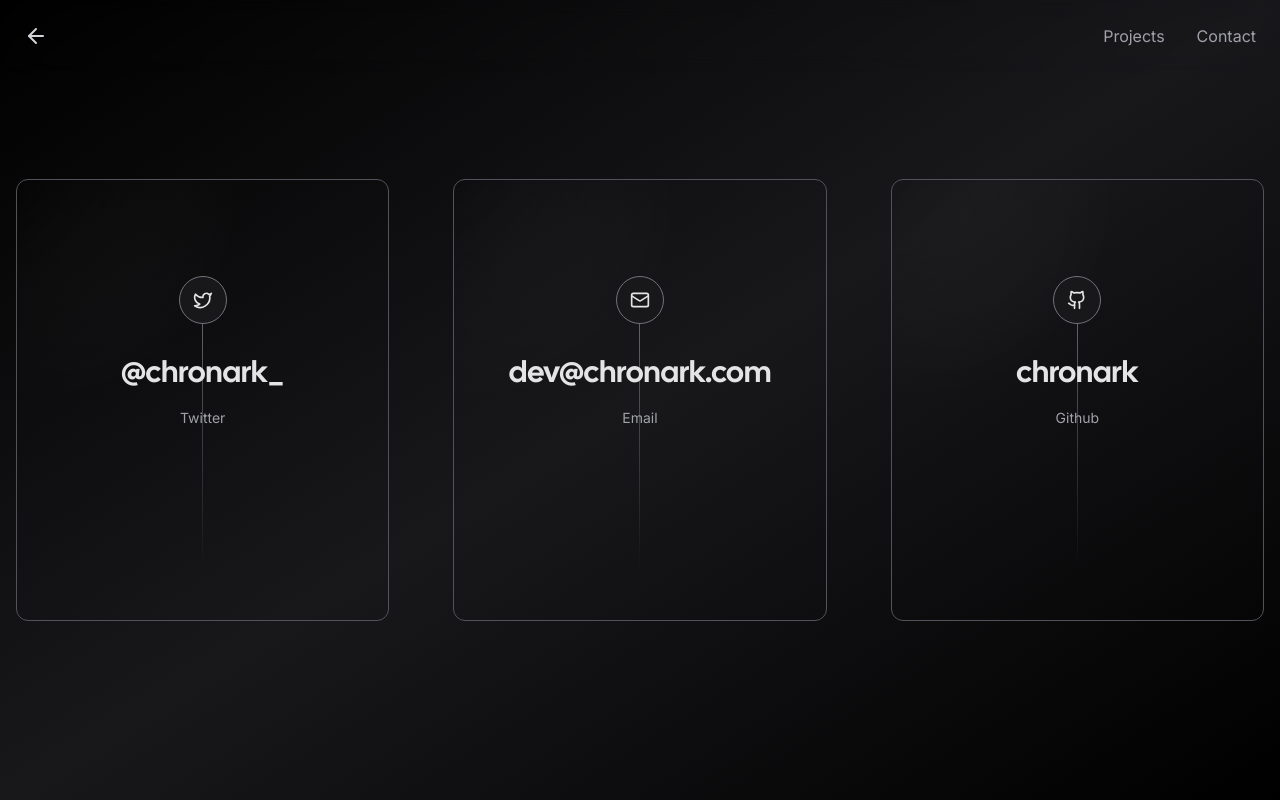
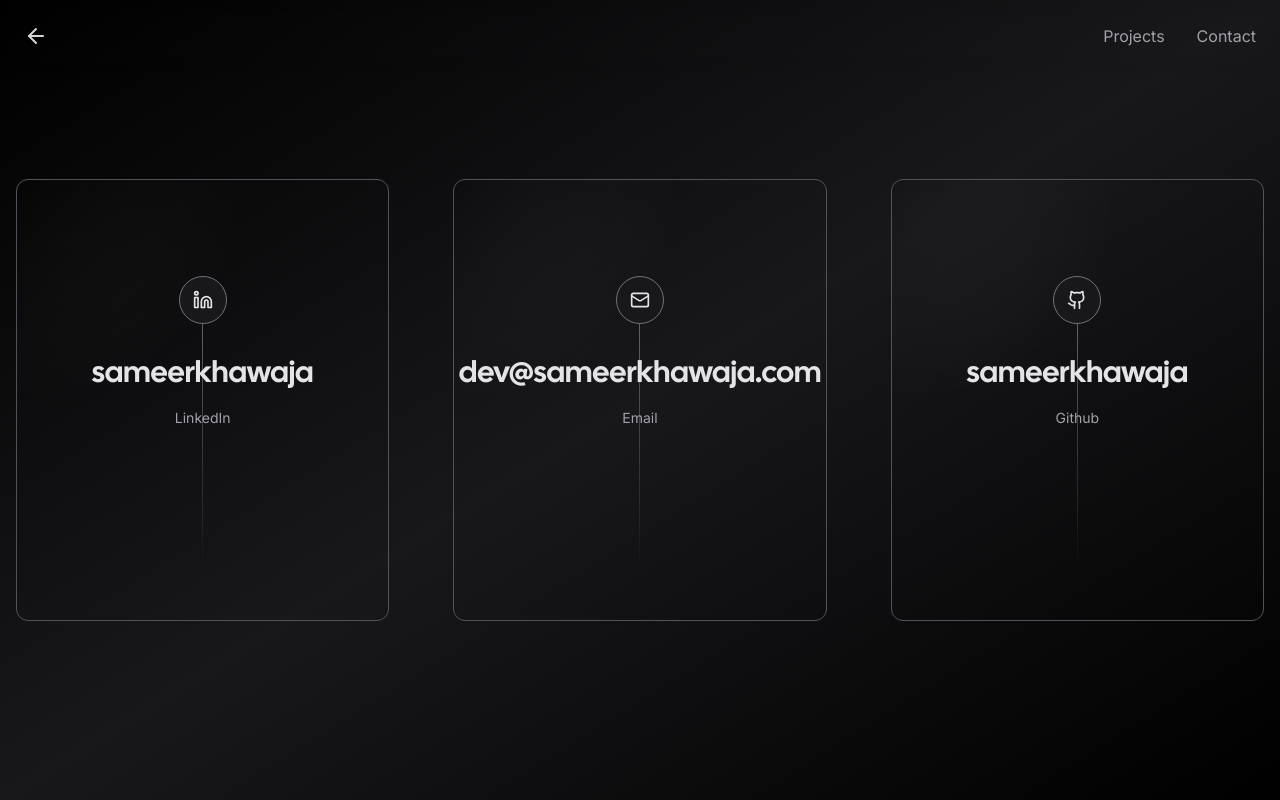
Before and after one commit to sameerkhawaja/SameerKhawajaPortfolio, a Next.js app: page /contact in a window 1280 px wide. Built offline with nearby package versions, Linux system fonts and the light colour scheme; no server answers; what tailwindcss-debug-screens would draw is missing.

Commit message:
Update contacts

```diff
--- a/app/contact/page.tsx
+++ b/app/contact/page.tsx
@@ -1,31 +1,31 @@
 "use client";
-import { Github, Mail, Twitter } from "lucide-react";
+import { Github, Mail, Linkedin } from "lucide-react";
 import Link from "next/link";
 import { Navigation } from "../components/nav";
 import { Card } from "../components/card";
 
 const socials = [
     {
-		icon: <Twitter size={20} />,
-		href: "https://twitter.com/chronark_",
-		label: "Twitter",
-		handle: "@chronark_",
+        icon: <Linkedin size={20} />,
+        href: "https://linkedin.com/in/sameerkhawaja/",
+        label: "LinkedIn",
+        handle: "sameerkhawaja",
     },
     {
         icon: <Mail size={20} />,
-		href: "mailto:dev@chronark.com",
+        href: "mailto:dev@sameerkhawaja.com",
         label: "Email",
-		handle: "dev@chronark.com",
+        handle: "dev@sameerkhawaja.com",
     },
     {
         icon: <Github size={20} />,
-		href: "https://github.com/chronark",
+        href: "https://github.com/sameerkhawaja",
         label: "Github",
-		handle: "chronark",
+        handle: "sameerkhawaja",
     },
 ];
 
-export default function Example() {
+export default function Contacts() {
     return (
         <div className=" bg-gradient-to-tl from-zinc-900/0 via-zinc-900 to-zinc-900/0">
             <Navigation />
--- a/app/layout.tsx
+++ b/app/layout.tsx
@@ -39,7 +39,7 @@
         },
     },
     twitter: {
-        title: "sameerkhawaja",
+        title: "Sameer Khawaja",
         card: "summary_large_image",
     },
     icons: {
```
Lines whose indentation alone changed are shown as unchanged.
